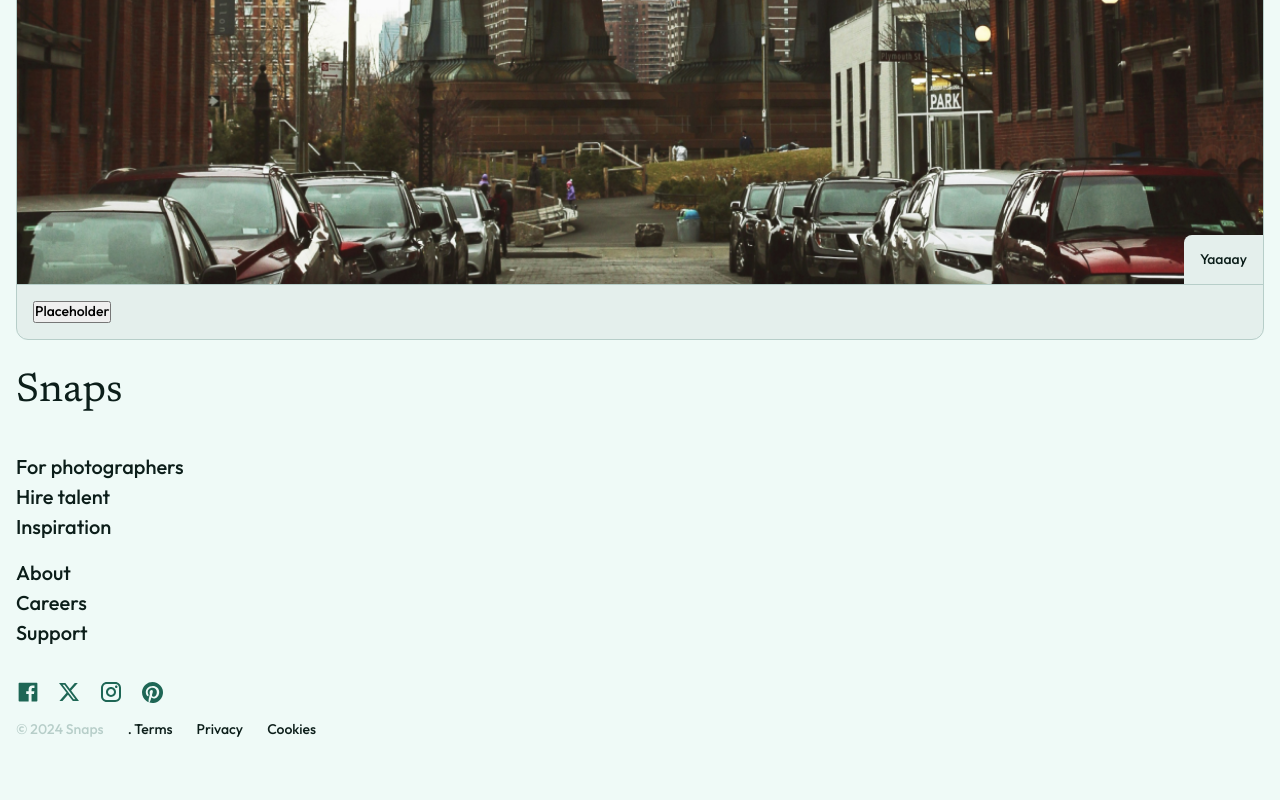
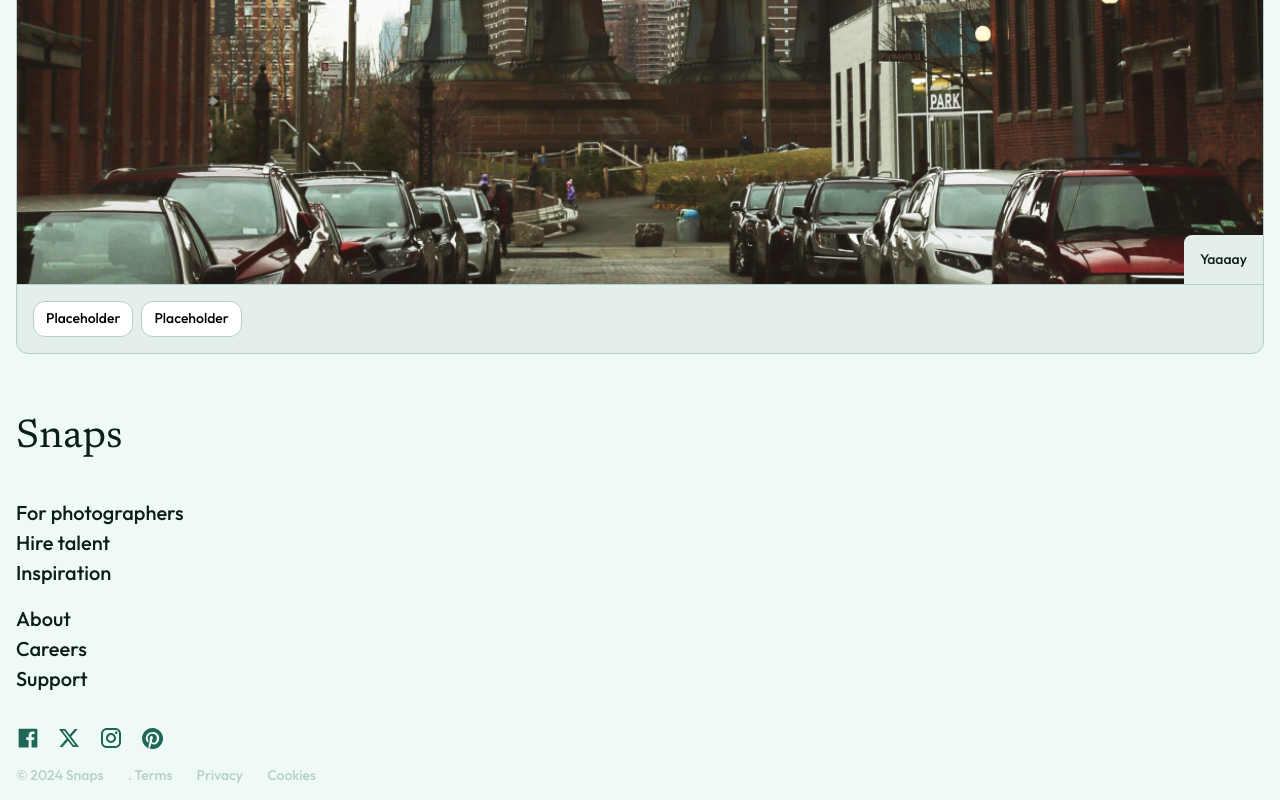
Before and after one commit to passportmidi/bstn-photo-gallery, a React (Vite) app: page / in a window 1280 px wide. Shown: the part 1029-1829 px from the top of the page. Before the commit the page ends 1783 px from the top, so only its background shows below. Built offline with nearby package versions, Linux system fonts and the light colour scheme.

Commit message:
add padding to card buttons, tweak padding on footer

```diff
--- a/src/components/Card/Card.jsx
+++ b/src/components/Card/Card.jsx
@@ -11,6 +11,7 @@ function Card() {
       </div>
       <div className="card__tags">
         <Tag />
+        <Tag />
       </div>
     </div>
   );
--- a/src/components/Card/Card.scss
+++ b/src/components/Card/Card.scss
@@ -29,6 +29,8 @@
   }
   &__tags {
     border-top: 1px solid $seagreen;
+    display: flex;
+    gap: 8px;
   }
 }
 
--- a/src/components/Footer/Footer.jsx
+++ b/src/components/Footer/Footer.jsx
@@ -9,7 +9,7 @@ export default function Footer() {
     <footer className="footer">
       <h2 className="wordmark footer__wordmark">Snaps</h2>
 
-      <ul className="footer__nav">
+      <ul className="footer__nav footer__nav--first">
         <li className="footer__nav-element">
           <a className="footer__nav-link body-copy" href="/">
             For photographers
@@ -27,7 +27,7 @@ export default function Footer() {
         </li>
       </ul>
 
-      <ul className="footer__nav">
+      <ul className="footer__nav footer__nav--second">
         <li className="footer__nav-element">
           <a className="footer__nav-link body-copy" href="/">
             About
--- a/src/components/Footer/Footer.scss
+++ b/src/components/Footer/Footer.scss
@@ -3,7 +3,7 @@
 
 .footer {
   background-color: $pistachio;
-  padding: 16px;
+  padding: 48px 16px 16px 16px;
   &__wordmark {
     padding-bottom: 40px;
   }
@@ -15,7 +15,9 @@
     &--bottom {
       @include display(flex, space-between, baseline, row);
       width: 100%;
-      color: #b7cec9;
+      & .label {
+        color: #b7cec9;
+      }
     }
   }
   &__icon-area {
--- a/src/components/Tag/Tag.scss
+++ b/src/components/Tag/Tag.scss
@@ -0,0 +1,14 @@
+@use "../../styles/partials/mixins" as *;
+@use "../../styles/partials/colors" as *;
+
+.tag {
+  padding: 6px 8px;
+  border-radius: 6px;
+  border: 1px solid $seagreen;
+  background-color: white;
+
+  @include desktop-tablet {
+    padding: 8px 12px;
+    border-radius: 12px;
+  }
+}
```
